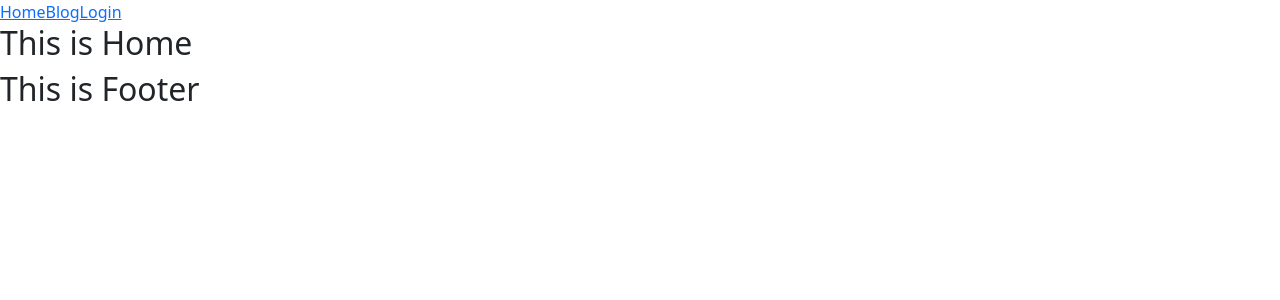
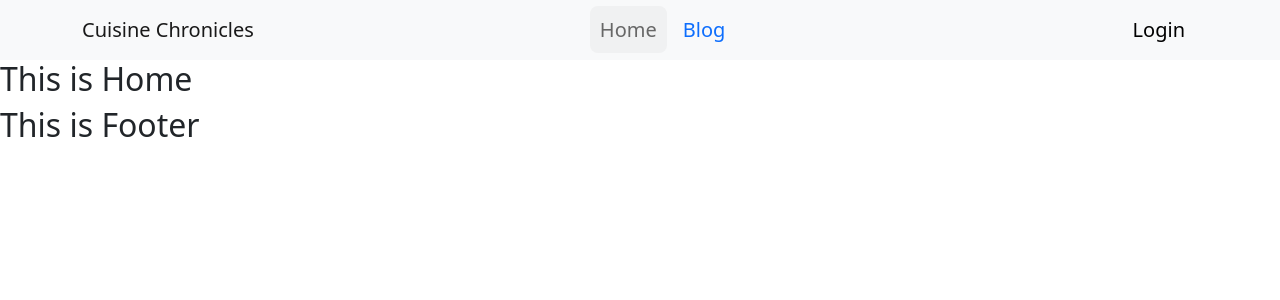
Before and after one commit to almahmudsarker/Cuisine-Chronicles-Client, a React (Vite) app: page / in a window 1280 px wide. Shown: the top 300 px of the page. Built offline with nearby package versions, Linux system fonts and the light colour scheme.

Commit message:
nav added

```diff
--- a/index.html
+++ b/index.html
@@ -2,9 +2,9 @@
 <html lang="en">
   <head>
     <meta charset="UTF-8" />
-    <link rel="icon" type="image/svg+xml" href="/vite.svg" />
+    <link rel="icon" type="image/svg+xml" href="/cuisine-wh.png" />
     <meta name="viewport" content="width=device-width, initial-scale=1.0" />
-    <title>Vite + React</title>
+    <title>Cuisine Chronicles</title>
   </head>
   <body>
     <div id="root"></div>
--- /dev/null
+++ b/src/components/Header/Header.css
@@ -0,0 +1,6 @@
+.active {
+    color: rgba(61, 61, 61, 0.77);
+    background-color: rgba(217, 217, 217, 0.27);
+    border-radius: 8px;
+    padding: 10px;
+}
--- a/src/components/Header/Header.jsx
+++ b/src/components/Header/Header.jsx
@@ -1,14 +1,70 @@
-import React from 'react';
-import { Link } from 'react-router-dom';
+import React, { useEffect, useState } from "react";
+import { Button, Container } from 'react-bootstrap';
+import Navbar from "react-bootstrap/Navbar";
+import { Link, useLocation } from "react-router-dom";
+import "./Header.css";
 
 const Header = () => {
-    return (
-      <div>
-        <Link to="/">Home</Link>
-        <Link to="/blog">Blog</Link>
-        <Link to="/login">Login</Link>
-      </div>
-    );
+
+  const location = useLocation();
+    const [url, setUrl] = useState(null);
+    useEffect(() => {
+      setUrl(location.pathname);
+    }, [location]);
+
+  return (
+    <Navbar expand="lg" variant="light" bg="light">
+      <Container>
+        <Navbar.Brand href="/">Cuisine Chronicles</Navbar.Brand>
+        <Navbar.Toggle aria-controls="basic-navbar-nav" />
+        <Navbar.Collapse id="basic-navbar-nav">
+          <div className="flex-grow-1">
+            <Link
+              to="/"
+              className={"underline" + (url === "/" ? " active" : "")}
+              style={{
+                marginRight: "1rem",
+                marginLeft: "20rem",
+                textDecoration: "none",
+                fontSize: "20px",
+                transition: "all 0.2s ease-in-out",
+                fontWeight: "400",
+              }}
+            >
+              Home
+            </Link>
+            <Link
+              to="/blog"
+              className={
+                "underline" + (url === "/blog" ? " active" : "")
+              }
+              style={{
+                textDecoration: "none",
+                fontSize: "20px",
+                transition: "all 0.2s ease-in-out",
+                fontWeight: "400",
+              }}
+            >
+              Blog
+            </Link>
+          </div>
+          <Button variant="light">
+            <Link
+              style={{
+                textDecoration: "none",
+                fontSize: "20px",
+                fontWeight: "400",
+                color: "black",
+              }}
+              to="/login"
+            >
+              Login
+            </Link>
+          </Button>
+        </Navbar.Collapse>
+      </Container>
+    </Navbar>
+  );
 };
 
 export default Header;
```
Also changed, not shown: public/cuisine-bk.png (added), public/cuisine-wh.png (added).
